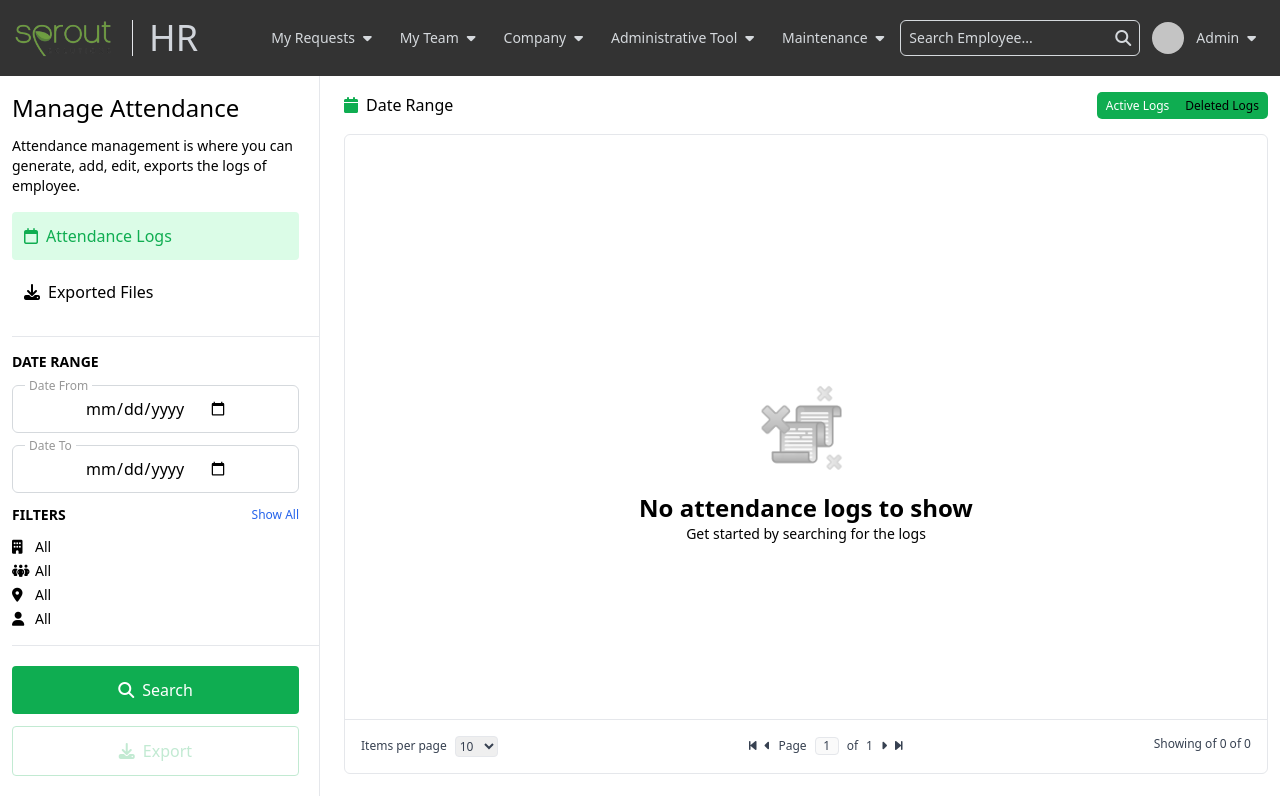
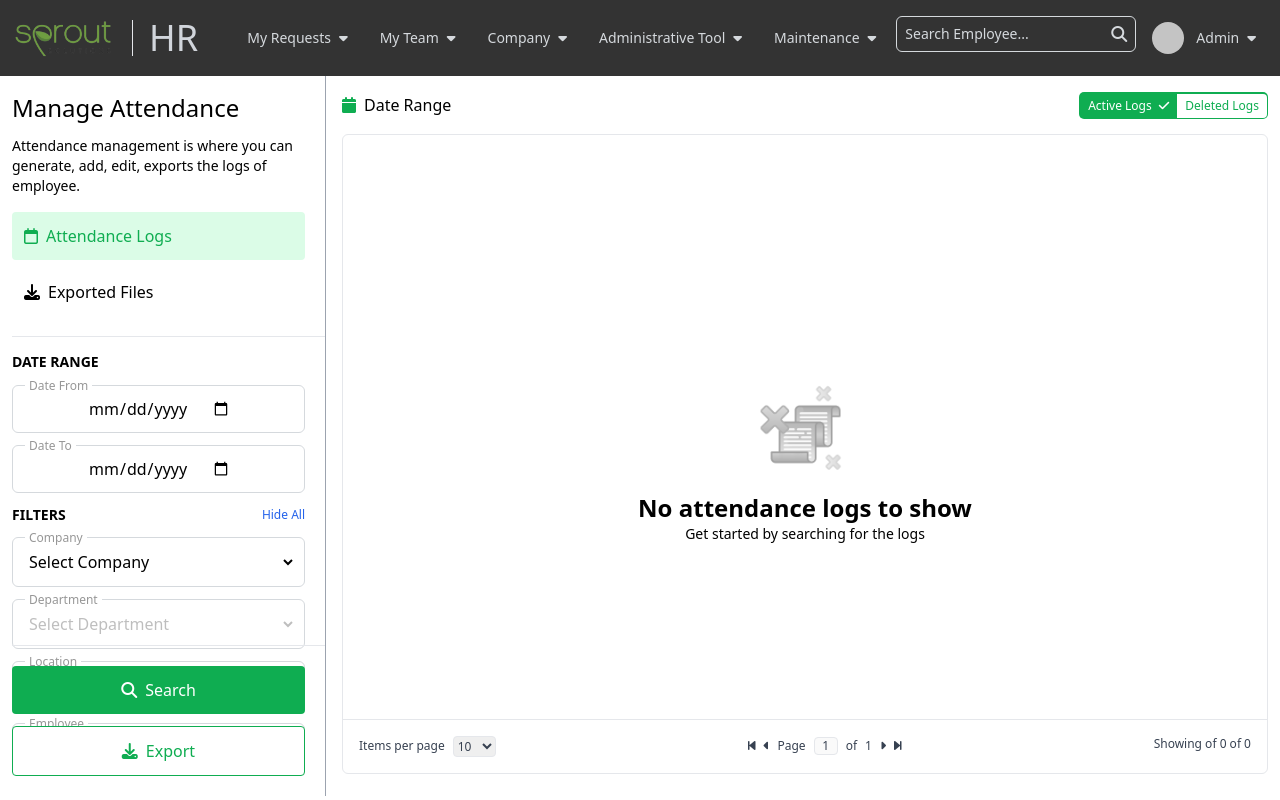
Before and after one commit to dhrin1/mgmt-attend, a Vue app: page /attendance/logs in a window 1280 px wide. Built offline with nearby package versions, Linux system fonts and the light colour scheme.

Commit message:
update fixed, add filtered function

```diff
--- a/src/components/common/Header.vue
+++ b/src/components/common/Header.vue
@@ -1,4 +1,4 @@
-<script setup>
+<!-- <script setup>
 import DropdownMenu from "@/components/shared/DropdownMenu.vue";
 import SearchBar from "../shared/SearchBar.vue";
 import UserAvatarDropdown from "../users/UserAvatarDropdown.vue";
@@ -81,4 +81,126 @@ const links = [
       </div>
     </div>
   </header>
+</template> -->
+
+<template>
+  <header class="w-full bg-brown-primary">
+    <div class="container mx-auto flex flex-wrap p-3">
+      <div class="w-full flex justify-between items-center">
+        <div class="flex space-x-4 items-center">
+          <button @click="$router.push('/')">
+            <div class="w-[13vh] filter saturate-100">
+              <img
+                src="@/assets/images/sprout-logo.png"
+                class="w-full h-full"
+              />
+            </div>
+          </button>
+          <hr class="border-l h-9" />
+          <h1 class="text-4xl font-light text-gray-300">HR</h1>
+        </div>
+        <nav class="flex justify-end items-center gap-x-1">
+          <div class="md:hidden">
+            <button
+              @click="mobileMenuOpen = !mobileMenuOpen"
+              class="text-gray-300 hover:text-gray-400 focus:outline-none focus:text-gray-400"
+              :class="{ 'text-gray-400': mobileMenuOpen }"
+              aria-label="Toggle mobile menu"
+            >
+              <svg
+                class="h-6 w-6"
+                fill="none"
+                stroke-linecap="round"
+                stroke-linejoin="round"
+                stroke-width="2"
+                viewBox="0 0 24 24"
+                stroke="currentColor"
+              >
+                <path d="M4 6h16M4 12h16M4 18h16"></path>
+              </svg>
+            </button>
+          </div>
+          <div class="hidden md:flex gap-x-2">
+            <div v-for="(item, idx) in links" :key="idx">
+              <DropdownMenu
+                :title="item.name"
+                :items="item.child"
+                custom-class="relative md:absolute"
+              />
+            </div>
+            <div>
+              <SearchBar placeholder="Search Employee..." />
+            </div>
+            <div>
+              <UserAvatarDropdown :users="users" />
+            </div>
+          </div>
+        </nav>
+      </div>
+      <div
+        class="md:hidden"
+        :class="{ block: mobileMenuOpen, hidden: !mobileMenuOpen }"
+      >
+        <div v-for="(item, idx) in links" :key="idx">
+          <DropdownMenu :title="item.name" :items="item.child" />
+        </div>
+      </div>
+    </div>
+  </header>
 </template>
+
+<script setup>
+import DropdownMenu from "@/components/shared/DropdownMenu.vue";
+import avatar from "@/assets/images/avatar1.png";
+import SearchBar from "../shared/SearchBar.vue";
+import UserAvatarDropdown from "../users/UserAvatarDropdown.vue";
+import { ref } from "vue";
+
+const users = {
+  name: "Alhdrin Gungon",
+  designation: "Mid Frontend Developer",
+  role: "Admin",
+  imgSrc: avatar,
+};
+
+const links = [
+  {
+    name: "My Requests",
+    child: [
+      { name: "Request 1", path: "/attendance" },
+      { name: "Request 2", path: "/" },
+    ],
+  },
+  {
+    name: "My Team",
+    child: [
+      { name: "Team 1", path: "/" },
+      { name: "Team 2", path: "/" },
+    ],
+  },
+  {
+    name: "Company",
+    child: [
+      { name: "Company 1", path: "/" },
+      { name: "Company 2", path: "/" },
+    ],
+  },
+  {
+    name: "Administrative Tool",
+    child: [
+      { name: "Tool 1", path: "/" },
+      { name: "Tool 2", path: "/" },
+    ],
+  },
+  {
+    name: "Maintenance",
+    child: [
+      { name: "Maintain 1", path: "/" },
+      { name: "Maintain 2", path: "/" },
+    ],
+  },
+];
+
+// let mobileMenuOpen = true;
+const mobileMenuOpen = ref(false);
+</script>
--- a/src/components/common/Sidebar.vue
+++ b/src/components/common/Sidebar.vue
@@ -1,6 +1,6 @@
 <script setup>
 import Button from "@/components/shared/forms/Button.vue";
-import { ref, reactive, toRefs, watch, onMounted } from "vue";
+import { ref, reactive, toRefs, watch, onMounted, computed } from "vue";
 import Select from "@/components/shared/forms/Select.vue";
 import Input from "../shared/forms/Input.vue";
 
@@ -16,27 +16,39 @@ const items = [
 const fields = reactive({
   dateFrom: "",
   dateTo: "",
-  company: "All",
-  department: "All",
-  location: "All",
-  employee: "All",
+  company: "",
+  department: "",
+  location: "",
+  employee: "",
 });
 
 const { dateFrom, dateTo, company, department, location, employee } =
   toRefs(fields);
 
 const onSearchClick = () => {
-  console.log(fields);
+  window.alert(fields, "Searching...");
 };
 
-const showFilter = ref(false);
+const showFilter = ref(true);
 const onShowFilter = () => {
   showFilter.value = !showFilter.value;
 };
 
+const areAllFieldsFilled = computed(() => {
+  return Object.values(fields).every((value) => value !== null && value !== "");
+});
+
 const onHandleChange = (e) => {
   const { name, value } = e.target;
   fields[name] = value;
+  if (name === "company") {
+    department.value = "";
+  } else if (name === "department") {
+    location.value = "";
+  } else if (name === "location") {
+    employee.value = "";
+  }
+  console.log(areAllFieldsFilled.value);
 };
 
 const filtered = [
@@ -69,11 +81,86 @@ watch([() => route.fullPath, viewFilter], () => {
 onMounted(() => {
   viewFilter.value = getRouteFilter();
 });
+
+const dropdownData = {
+  company: [
+    {
+      name: "All",
+      value: "all",
+    },
+    {
+      name: "Sprout Solutions",
+      value: "sprout solutions",
+    },
+    {
+      name: "Microsoft",
+      value: "microsoft",
+    },
+    {
+      name: "Facebook",
+      value: "facebook",
+    },
+    {
+      name: "ABC Solutions",
+      value: "abc solutions",
+    },
+  ],
+  department: [
+    {
+      name: "All",
+      value: "all",
+    },
+    {
+      name: "Technical",
+      value: "technical",
+    },
+    {
+      name: "Marketing",
+      value: "marketing",
+    },
+    {
+      name: "Administration",
+      value: "Administration",
+    },
+    {
+      name: "Operation",
+      value: "operation",
+    },
+  ],
+  location: [
+    {
+      name: "All",
+      value: "all",
+    },
+    {
+      name: "Makati, Philippines",
+      value: "makati, philippines",
+    },
+    {
+      name: "Taguig, Philippines",
+      value: "taguig, philippines",
+    },
+    {
+      name: "Mandaluyong, Philippines",
+      value: "mandaluyong, philippines",
+    },
+  ],
+  employee: [
+    {
+      name: "All",
+      value: "all",
+    },
+    {
+      name: "Alhdrin Gungon",
+      value: "alhdrin gungon",
+    },
+  ],
+};
 </script>
 
 <template>
   <aside class="h-full relative">
-    <div class="inline-block pr-5 pb-3 border-b">
+    <div class="inline-block pr-0 md:pr-5 pb-3 border-b">
       <div class="grid gap-y-3 my-4">
         <h2 class="text-2xl font-medium">Manage Attendance</h2>
         <p class="text-sm">
@@ -95,10 +182,7 @@ onMounted(() => {
       </div>
     </div>
 
-    <div
-      v-if="viewFilter"
-      class="inline-block w-full pr-5 py-3 overflow-y-auto"
-    >
+    <div v-if="viewFilter" class="inline-block w-full pr-0 md:pr-5 py-3">
       <div class="inline-block space-y-3 w-full mb-3">
         <div>
           <label class="uppercase font-semibold text-sm">Date Range</label>
@@ -129,95 +213,74 @@ onMounted(() => {
           <Select
             label="Company"
             name="company"
+            :defaultVal="
+              dropdownData?.company?.length > 0
+                ? 'Select Company'
+                : 'No Company'
+            "
+            :disabled="dropdownData?.company?.length === 0"
             :value="company"
             :onChange="onHandleChange"
-            :items="[
-              {
-                name: 'Sprout Solutions',
-                value: 'sprout solutions',
-              },
-              {
-                name: 'Microsoft',
-                value: 'microsoft',
-              },
-              {
-                name: 'Facebook',
-                value: 'facebook',
-              },
-              {
-                name: 'ABC Solutions',
-                value: 'abc solutions',
-              },
-            ]"
+            :items="dropdownData.company"
           />
           <Select
             label="Department"
             name="department"
+            :defaultVal="
+              dropdownData?.department?.length > 0
+                ? 'Select Department'
+                : 'No Department'
+            "
+            :disabled="dropdownData?.department?.length === 0 || company === ''"
             :value="department"
             :onChange="onHandleChange"
-            :items="[
-              {
-                name: 'Technical',
-                value: 'technical',
-              },
-              {
-                name: 'Marketing',
-                value: 'marketing',
-              },
-              {
-                name: 'Administration',
-                value: 'Administration',
-              },
-              {
-                name: 'Operaation',
-                value: 'operation',
-              },
-            ]"
+            :items="dropdownData.department"
           />
           <Select
             label="Location"
             name="location"
+            :defaultVal="
+              dropdownData?.employee?.length > 0
+                ? 'Select Location'
+                : 'No Location'
+            "
+            :disabled="
+              dropdownData?.location?.length === 0 || department === ''
+            "
             :value="location"
             :onChange="onHandleChange"
-            :items="[
-              {
-                name: 'Makati, Philippines',
-                value: 'makati, philippines',
-              },
-              {
-                name: 'Taguig, Philippines',
-                value: 'taguig, philippines',
-              },
-              {
-                name: 'Mandaluyong, Philippines',
-                value: 'mandaluyong, philippines',
-              },
-            ]"
+            :items="dropdownData.location"
           />
           <Select
             label="Employee"
             name="employee"
+            :defaultVal="
+              dropdownData?.employee?.length > 0
+                ? 'Select Employee'
+                : 'No Employee'
+            "
+            :disabled="dropdownData?.employee?.length === 0 || location === ''"
             :value="employee"
             :onChange="onHandleChange"
-            :items="[
-              {
-                name: 'Alhdrin Gungon',
-                value: 'alhdrin gungon',
-              },
-            ]"
+            :items="dropdownData.employee"
           />
         </div>
-        <div v-else class="inline-block space-y-1 capitalize w-full text-sm">
+        <div v-else class="inline-block space-y-1 w-full text-sm">
           <div v-for="filter of filtered" class="flex w-full">
             <div class="w-[8%]">
               <i :class="`fa-solid fa-${filter.icon}`"></i>
             </div>
-            <div class="w-[82%]">{{ fields[filter.name] }}</div>
+            <div class="w-[82%]">
+              <label class="uppercase">{{ fields[filter.name] }}</label>
+            </div>
           </div>
         </div>
       </div>
     </div>
-    <div v-if="viewFilter" class="bottom-0 absolute border-t w-full py-5 pr-5">
+    <div
+      v-if="viewFilter"
+      class="bottom-0 absolute border-t w-full py-5 pr-0 md:pr-5"
+    >
       <div class="grid gap-y-3">
         <Button
           custom-class="bg-green-primary text-white "
@@ -227,8 +290,7 @@ onMounted(() => {
           Search
         </Button>
         <Button
-          custom-class="bg-white  text-green-primary border border-green-primary"
-          :disabled="true"
+          custom-class="bg-white text-green-primary border border-green-primary"
         >
           <i class="fa-solid fa-download"></i>
           Export
--- a/src/components/shared/DropdownMenu.vue
+++ b/src/components/shared/DropdownMenu.vue
@@ -2,6 +2,7 @@
 import { Menu, MenuButton, MenuItems, MenuItem } from "@headlessui/vue";
 defineProps({
   title: String,
+  customClass: String,
   items: {
     type: Array,
     required: true,
@@ -18,7 +19,6 @@ defineProps({
           {{ title }}<i class="fa-solid fa-caret-down ml-2"></i>
         </MenuButton>
       </div>
-
       <transition
         enter-active-class="transition duration-100 ease-out"
         enter-from-class="transform scale-95 opacity-0"
@@ -28,7 +28,7 @@ defineProps({
         leave-to-class="transform scale-95 opacity-0"
       >
         <MenuItems
-          class="absolute right-0 mt-2 w-56 p-1 origin-top-right rounded-lg bg-white shadow-lg ring-opacity-5 focus:outline-none"
+          :class="`${customClass} right-0 mt-2 w-56 p-1 origin-top-left rounded-lg bg-white shadow-lg ring-opacity-5 focus:outline-none`"
         >
           <div class="px-1 py-1" v-for="item in items" :key="item.name">
             <MenuItem v-slot="{ active }">
--- a/src/components/shared/forms/Select.vue
+++ b/src/components/shared/forms/Select.vue
@@ -1,5 +1,4 @@
 <script setup>
-import { ref } from "vue";
 defineProps({
   onChange: Function,
   customClass: String,
@@ -7,6 +6,7 @@ defineProps({
   label: String,
   name: String,
   value: String,
+  defaultVal: String,
   items: {
     type: Array,
     required: true,
@@ -28,7 +28,7 @@ defineProps({
         disabled ? 'opacity-25' : ''
       }`"
     >
-      <option selected value="">All</option>
+      <option selected value="">{{ defaultVal }}</option>
       <option
         v-for="item of items"
         :value="item.value"
--- a/src/components/users/UserAvatarDropdown.vue
+++ b/src/components/users/UserAvatarDropdown.vue
@@ -10,7 +10,7 @@ defineProps({
   <div class="inline-flex items-center ml-2">
     <div class="w-8 h-8">
       <img
-        src="@/assets/images/avatar1.png"
+        :src="users.imgSrc"
         class="w-full h-full object-cover rounded-full"
       />
     </div>
@@ -22,6 +22,7 @@ defineProps({
           { name: 'Settings', path: '/' },
           { name: 'Logout', path: '/' },
         ]"
+        custom-class="relative md:absolute"
       />
     </div>
   </div>
--- a/src/views/attendance/Attendance.vue
+++ b/src/views/attendance/Attendance.vue
@@ -1,6 +1,6 @@
 <template>
-  <div class="grid md:grid-cols-5 lg:grid-cols-8 gap-2">
-    <div class="col-span-2 h-[90vh] border-r">
+  <div class="grid md:grid-cols-5 lg:grid-cols-8">
+    <div class="col-span-2 md:h-[90vh] md:border-r border-gray-400">
       <Sidebar />
     </div>
     <div class="col-span-6">
--- a/src/views/attendance/Exports.vue
+++ b/src/views/attendance/Exports.vue
@@ -1,5 +1,5 @@
 <template>
-  <section class="pl-4 pt-4">
+  <section class="pl-0 md:pl-4 pt-4">
     <div class="flex justify-between items-center mb-[15px]">
       <div class="inline-block">
         <h2 class="text-xl font-semibold">Exported Files</h2>
--- a/src/views/attendance/Logs.vue
+++ b/src/views/attendance/Logs.vue
@@ -1,5 +1,5 @@
 <template>
-  <section class="pl-4 pt-4">
+  <section class="pl-0 md:pl-4 pt-4">
     <div class="flex justify-between items-center mb-[15px]">
       <div class="inline-flex space-x-2 items-center">
         <i class="fa-solid fa-calendar text-green-primary"></i>
@@ -10,8 +10,12 @@
           <div class="inline-flex relative m-[1px]" role="group">
             <button @click="onSelect" class="px-2 py-1 text-xs text-white">
               Active Logs
+              <i class="fa-solid fa-check ml-1"></i>
             </button>
-            <button @click="onSelect" class="px-2 py-1 text-xs">
+            <button
+              @click="onSelect"
+              class="px-2 py-1 text-xs bg-white rounded-r text-green-primary"
+            >
               Deleted Logs
             </button>
           </div>
```
